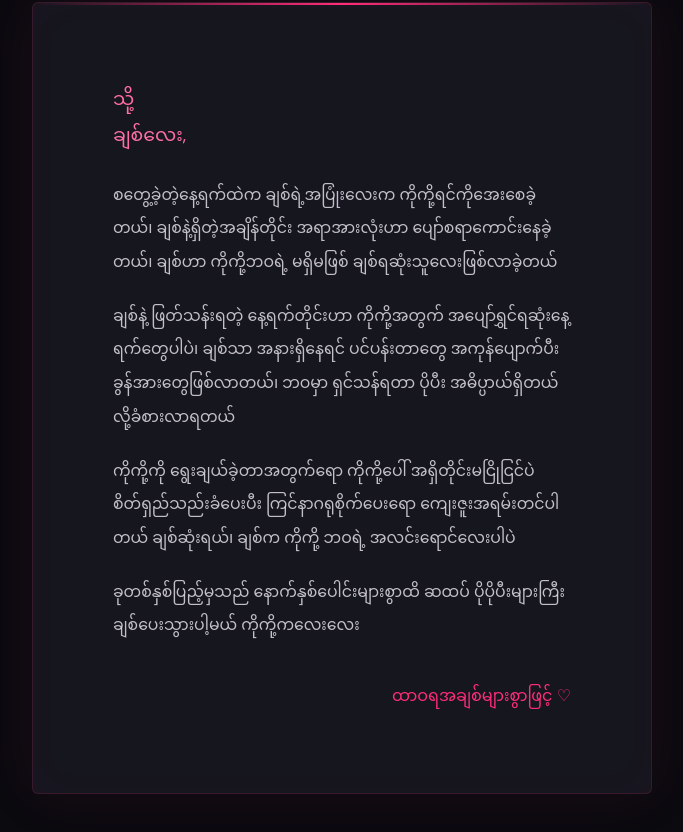
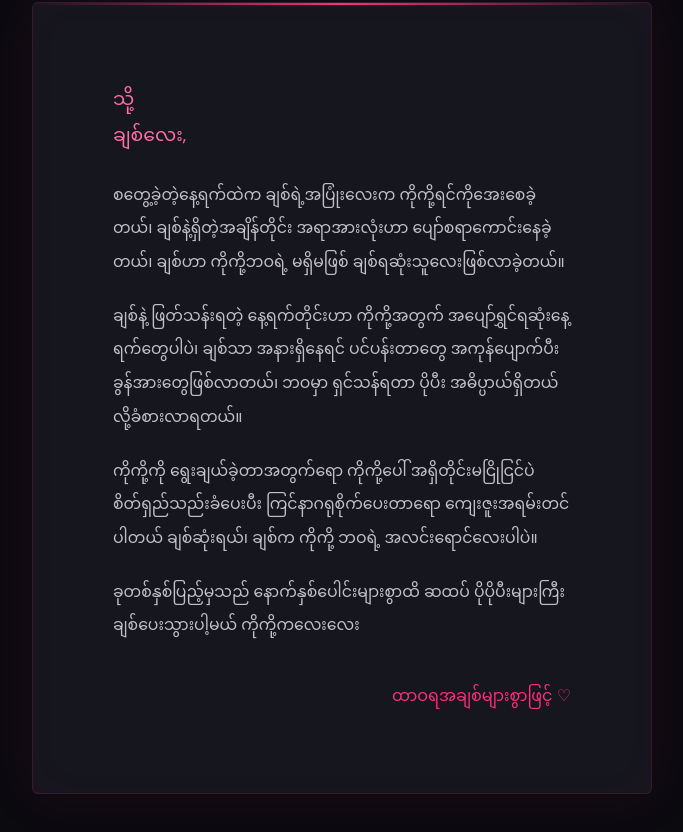
Before and after one commit to ChanHarisson/Anniversary, a plain HTML site: page index.html in a window 1280 px wide. Shown: the part 1871-2703 px from the top of the page, without its empty margins (298-981 px from the left). Drawn offline with nearby package versions, Linux system fonts and the light colour scheme; a web font is replaced by a local one.

Commit message:
Update index.html

```diff
--- a/index.html
+++ b/index.html
@@ -1193,9 +1193,9 @@ body.book-open { overflow: hidden; }
   <div class="letter-paper reveal">
     <p class="letter-greeting" lang="my">သို့<br>ချစ်လေး,</p>
     <div class="letter-body" lang="my">
-      <p> စတွေ့ခဲ့တဲ့နေ့ရက်ထဲက ချစ်ရဲ့အပြုံးလေးက ကိုကို့ရင်ကိုအေးစေခဲ့တယ်၊ ချစ်နဲ့ရှိတဲ့အချိန်တိုင်း အရာအားလုံးဟာ ပျော်စရာကောင်းနေခဲ့တယ်၊ ချစ်ဟာ ကိုကို့ဘဝရဲ့ မရှိမဖြစ် ချစ်ရဆုံးသူလေးဖြစ်လာခဲ့တယ်</p>
-      <p>ချစ်နဲ့ ဖြတ်သန်းရတဲ့ နေ့ရက်တိုင်းဟာ ကိုကို့အတွက် အပျော်ရွှင်ရဆုံးနေ့ရက်တွေပါပဲ၊ ချစ်သာ အနားရှိနေရင် ပင်ပန်းတာတွေ အကုန်ပျောက်ပီး ခွန်အားတွေဖြစ်လာတယ်၊ ဘဝမှာ ရှင်သန်ရတာ ပိုပီး အဓိပ္ပာယ်ရှိတယ်လို့ခံစားလာရတယ်</p>
-      <p>ကိုကို့ကို ရွေးချယ်ခဲ့တာအတွက်ရော ကိုကို့ပေါ် အရှိတိုင်းမငြိုငြင်ပဲ စိတ်ရှည်သည်းခံပေးပီး ကြင်နာဂရုစိုက်ပေးရော ကျေးဇူးအရမ်းတင်ပါတယ် ချစ်ဆုံးရယ်၊ ချစ်က ကိုကို့ ဘဝရဲ့ အလင်းရောင်လေးပါပဲ</p>
+      <p> စတွေ့ခဲ့တဲ့နေ့ရက်ထဲက ချစ်ရဲ့အပြုံးလေးက ကိုကို့ရင်ကိုအေးစေခဲ့တယ်၊ ချစ်နဲ့ရှိတဲ့အချိန်တိုင်း အရာအားလုံးဟာ ပျော်စရာကောင်းနေခဲ့တယ်၊ ချစ်ဟာ ကိုကို့ဘဝရဲ့ မရှိမဖြစ် ချစ်ရဆုံးသူလေးဖြစ်လာခဲ့တယ်။</p>
+      <p>ချစ်နဲ့ ဖြတ်သန်းရတဲ့ နေ့ရက်တိုင်းဟာ ကိုကို့အတွက် အပျော်ရွှင်ရဆုံးနေ့ရက်တွေပါပဲ၊ ချစ်သာ အနားရှိနေရင် ပင်ပန်းတာတွေ အကုန်ပျောက်ပီး ခွန်အားတွေဖြစ်လာတယ်၊ ဘဝမှာ ရှင်သန်ရတာ ပိုပီး အဓိပ္ပာယ်ရှိတယ်လို့ခံစားလာရတယ်။</p>
+      <p>ကိုကို့ကို ရွေးချယ်ခဲ့တာအတွက်ရော ကိုကို့ပေါ် အရှိတိုင်းမငြိုငြင်ပဲ စိတ်ရှည်သည်းခံပေးပီး ကြင်နာဂရုစိုက်ပေးတာရော ကျေးဇူးအရမ်းတင်ပါတယ် ချစ်ဆုံးရယ်၊ ချစ်က ကိုကို့ ဘဝရဲ့ အလင်းရောင်လေးပါပဲ။</p>
       <p>ခုတစ်နှစ်ပြည့်မှသည် နောက်နှစ်ပေါင်းများစွာထိ ဆထပ် ပိုပိုပီးများကြီး ချစ်ပေးသွားပါ့မယ် ကိုကို့က‌လေးလေး</p>
     </div>
     <p class="letter-sign">ထာဝရအချစ်များစွာဖြင့် ♡</p>
```
